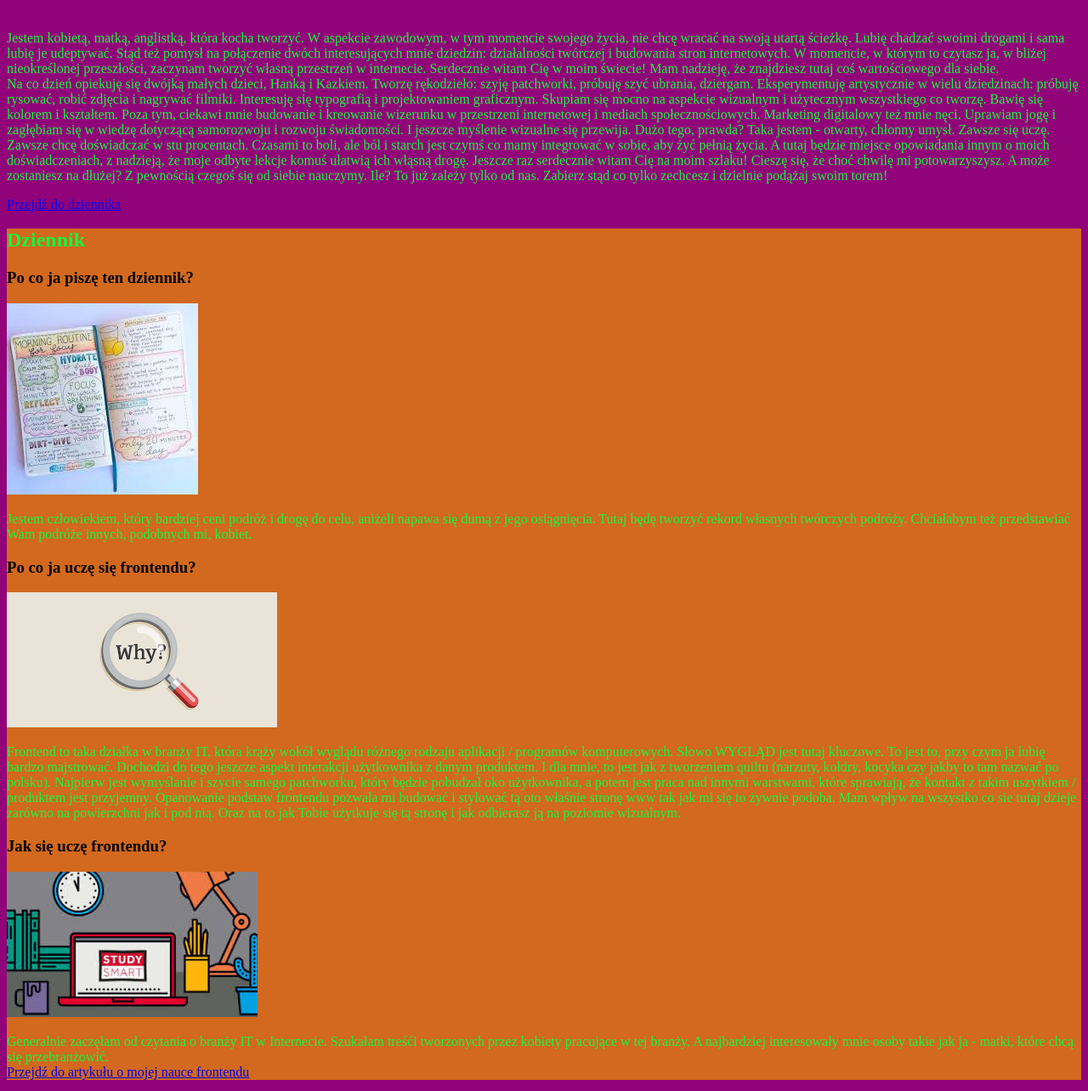
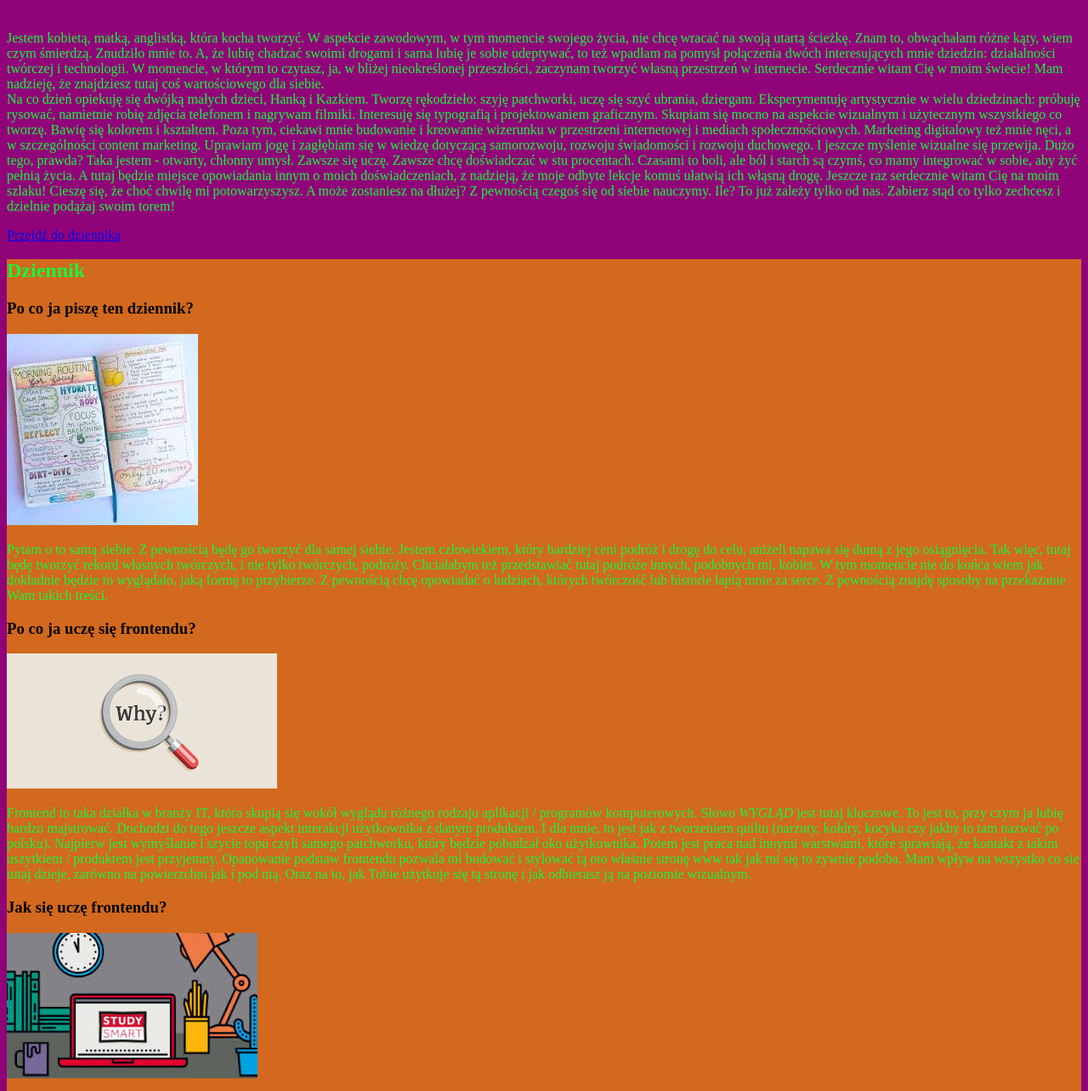
Before and after one commit to renatakosiaty/homepage, a plain HTML site: page index.html in a window 1280 px wide. Shown: the part 206-1490 px from the top of the page at 85% size. Drawn offline with Linux system fonts and the light colour scheme.

Commit message:
feat: new subpage Samorozwoj

```diff
--- a/index.html
+++ b/index.html
@@ -14,19 +14,21 @@
         <header>
             <a href="index.html">Strona główna</a>
             <a href="podstrona_IT.html">IT</a>
+            <a href="podstrona_samorozwoj.html">SAMOROZWÓJ</a>
         </header>
 
         <section>
             <h1 class="mainHeader">cotton.and.ribbon czyli twórcza strona Renaty Kosiaty - Strona Domowa</h1>
             <h2 class="sectionHeader">Kim jestem?</h2>
-            <p>Jestem kobietą, matką, anglistką, która kocha tworzyć. W aspekcie zawodowym, w tym momencie swojego życia, nie chcę wracać na swoją utartą ścieżkę. Lubię chadzać swoimi drogami i sama lubię je udeptywać. Stąd też pomysł na połączenie dwóch
-                interesujących mnie dziedzin: działalności twórczej i budowania stron internetowych. W momencie, w którym to czytasz ja, w bliżej nieokreślonej przeszłości, zaczynam tworzyć własną przestrzeń w internecie. Serdecznie witam Cię w moim świecie!
-                Mam nadzieję, że znajdziesz tutaj coś wartościowego dla siebie. <br> Na co dzień opiekuję się dwójką małych dzieci, Hanką i Kazkiem. Tworzę rękodzieło: szyję patchworki, próbuję szyć ubrania, dziergam. Eksperymentuję artystycznie w wielu
-                dziedzinach: próbuję rysować, robić zdjęcia i nagrywać filmiki. Interesuję się typografią i projektowaniem graficznym. Skupiam się mocno na aspekcie wizualnym i użytecznym wszystkiego co tworzę. Bawię się kolorem i kształtem. Poza tym,
-                ciekawi mnie budowanie i kreowanie wizerunku w przestrzeni internetowej i mediach społecznościowych. Marketing digitalowy też mnie nęci. Uprawiam jogę i zagłębiam się w wiedzę dotyczącą samorozwoju i rozwoju świadomości. I jeszcze myślenie
-                wizualne się przewija. Dużo tego, prawda? Taka jestem - otwarty, chłonny umysł. Zawsze się uczę. Zawsze chcę doświadczać w stu procentach. Czasami to boli, ale ból i starch jest czymś co mamy integrować w sobie, aby żyć pełnią życia. A
-                tutaj będzie miejsce opowiadania innym o moich doświadczeniach, z nadzieją, że moje odbyte lekcje komuś ułatwią ich włąsną drogę. Jeszcze raz serdecznie witam Cię na moim szlaku! Cieszę się, że choć chwilę mi potowarzyszysz. A może zostaniesz
-                na dłużej? Z pewnością czegoś się od siebie nauczymy. Ile? To już zależy tylko od nas. Zabierz stąd co tylko zechcesz i dzielnie podążaj swoim torem! </p>
+            <p>Jestem kobietą, matką, anglistką, która kocha tworzyć. W aspekcie zawodowym, w tym momencie swojego życia, nie chcę wracać na swoją utartą ścieżkę. Znam to, obwąchałam różne kąty, wiem czym śmierdzą. Znudziło mnie to. A, że lubię chadzać swoimi
+                drogami i sama lubię je sobie udeptywać, to też wpadłam na pomysł połączenia dwóch interesujących mnie dziedzin: działalności twórczej i technologii. W momencie, w którym to czytasz, ja, w bliżej nieokreślonej przeszłości, zaczynam tworzyć
+                własną przestrzeń w internecie. Serdecznie witam Cię w moim świecie! Mam nadzieję, że znajdziesz tutaj coś wartościowego dla siebie. <br> Na co dzień opiekuję się dwójką małych dzieci, Hanką i Kazkiem. Tworzę rękodzieło: szyję patchworki,
+                uczę się szyć ubrania, dziergam. Eksperymentuję artystycznie w wielu dziedzinach: próbuję rysować, namietnie robię zdjęcia telefonem i nagrywam filmiki. Interesuję się typografią i projektowaniem graficznym. Skupiam się mocno na aspekcie
+                wizualnym i użytecznym wszystkiego co tworzę. Bawię się kolorem i kształtem. Poza tym, ciekawi mnie budowanie i kreowanie wizerunku w przestrzeni internetowej i mediach społecznościowych. Marketing digitalowy też mnie nęci, a w szczególności
+                content marketing. Uprawiam jogę i zagłębiam się w wiedzę dotyczącą samorozwoju, rozwoju świadomości i rozwoju duchowego. I jeszcze myślenie wizualne się przewija. Dużo tego, prawda? Taka jestem - otwarty, chłonny umysł. Zawsze się uczę.
+                Zawsze chcę doświadczać w stu procentach. Czasami to boli, ale ból i starch są czymś, co mamy integrować w sobie, aby żyć pełnią życia. A tutaj będzie miejsce opowiadania innym o moich doświadczeniach, z nadzieją, że moje odbyte lekcje
+                komuś ułatwią ich włąsną drogę. Jeszcze raz serdecznie witam Cię na moim szlaku! Cieszę się, że choć chwilę mi potowarzyszysz. A może zostaniesz na dłużej? Z pewnością czegoś się od siebie nauczymy. Ile? To już zależy tylko od nas. Zabierz
+                stąd co tylko zechcesz i dzielnie podążaj swoim torem! </p>
             <a href="#dziennik">Przejdź do dziennika</a>
         </section>
         <section style="background:yellowgreen" : id="dziennik">
@@ -34,20 +36,22 @@
             <section>
                 <h3>Po co ja piszę ten dziennik?</h3>
                 <img src="images/journal.jpg" alt="Zdjęcie notatnika">
-                <p>Jestem człowiekiem, który bardziej ceni podróż i drogę do celu, aniżeli napawa się dumą z jego osiągnięcia. Tutaj będę tworzyć rekord własnych twórczych podróży. Chciałabym też przedstawiać Wam podróże innych, podobnych mi, kobiet.</p>
+                <p>Pytam o to samą siebie. Z pewnością będę go tworzyć dla samej siebie. Jestem człowiekiem, który bardziej ceni podróż i drogę do celu, aniżeli napawa się dumą z jego osiągnięcia. Tak więc, tutaj będę tworzyć rekord własnych twórczych, i
+                    nie tylko twórczych, podróży. Chciałabym też przedstawiać tutaj podróże innych, podobnych mi, kobiet. W tym momencie nie do końca wiem jak dokładnie będzie to wyglądało, jaką formę to przybierze. Z pewnością chcę opowiadać o ludziach,
+                    których twórczość lub historie łapią mnie za serce. Z pewnością znajdę sposoby na przekazanie Wam takich treści.</p>
             </section>
             <section>
                 <h3>Po co ja uczę się frontendu?</h3>
                 <img src="images/why.png" alt="Zdjęcie pytajnika">
-                <p> Frontend to taka działka w branży IT, która krąży wokół wyglądu różnego rodzaju aplikacji / programów komputerowych. Słowo WYGLĄD jest tutaj kluczowe. To jest to, przy czym ja lubię bardzo majstrować. Dochodzi do tego jeszcze aspekt interakcji
-                    użytkownika z danym produktem. I dla mnie, to jest jak z tworzeniem quiltu (narzuty, kołdry, kocyka czy jakby to tam nazwać po polsku). Najpierw jest wymyślanie i szycie samego patchworku, który będzie pobudzał oko użytkownika, a potem
-                    jest praca nad innymi warstwami, które sprawiają, że kontakt z takim uszytkiem / produktem jest przyjemny. Opanowanie podstaw frontendu pozwala mi budować i stylować tą oto właśnie stronę www tak jak mi się to żywnie podoba. Mam wpływ
-                    na wszystko co sie tutaj dzieje zarówno na powierzchni jak i pod nią. Oraz na to jak Tobie użytkuje się tą stronę i jak odbierasz ją na poziomie wizualnym.
+                <p> Frontend to taka działka w branży IT, która skupią się wokół wyglądu różnego rodzaju aplikacji / programów komputerowych. Słowo <em>WYGLĄD</em> jest tutaj kluczowe. To jest to, przy czym ja lubię bardzo majstrować. Dochodzi do tego jeszcze
+                    aspekt interakcji użytkownika z danym produktem. I dla mnie, to jest jak z tworzeniem quiltu (narzuty, kołdry, kocyka czy jakby to tam nazwać po polsku). Najpierw jest wymyślanie i szycie topu czyli samego patchworku, który będzie
+                    pobudzał oko użytkownika. Potem jest praca nad innymi warstwami, które sprawiają, że kontakt z takim uszytkiem / produktem jest przyjemny. Opanowanie podstaw frontendu pozwala mi budować i stylować tą oto właśnie stronę www tak jak
+                    mi się to żywnie podoba. Mam wpływ na wszystko co sie tutaj dzieje, zarówno na powierzchni jak i pod nią. Oraz na to, jak Tobie użytkuje się tą stronę i jak odbierasz ją na poziomie wizualnym.
                 </p>
                 <h3>Jak się uczę frontendu?</h3>
                 <img src="images/study.jpg" alt="Zdjęcie biurka z materiałami do nauki">
                 <p>Generalnie zaczęłam od czytania o branży IT w Internecie. Szukałam treśći tworzonych przez kobiety pracujące w tej branży. A najbardziej interesowały mnie osoby takie jak ja - matki, które chcą się przebranżowić. <br>
-                    <a href="podstrona.html">Przejdź do artykułu o mojej nauce frontendu</a></p>
+                    <a href="podstrona_IT.html">Przejdź do artykułu o mojej nauce frontendu</a></p>
             </section>
 
         </section>
--- a/main.js
+++ b/main.js
@@ -1,3 +1,4 @@
+alert('Dzień dobry!');
 console.log('Dzień dobry!');
 const name = 'Renata';
 const age = 37;
```
Also changed, not shown: podstrona_IT.html (+3 -2 lines), podstrona_samorozwoj.html (added, +36 -0 lines), images/Ela Krokosz.jpg (added).
